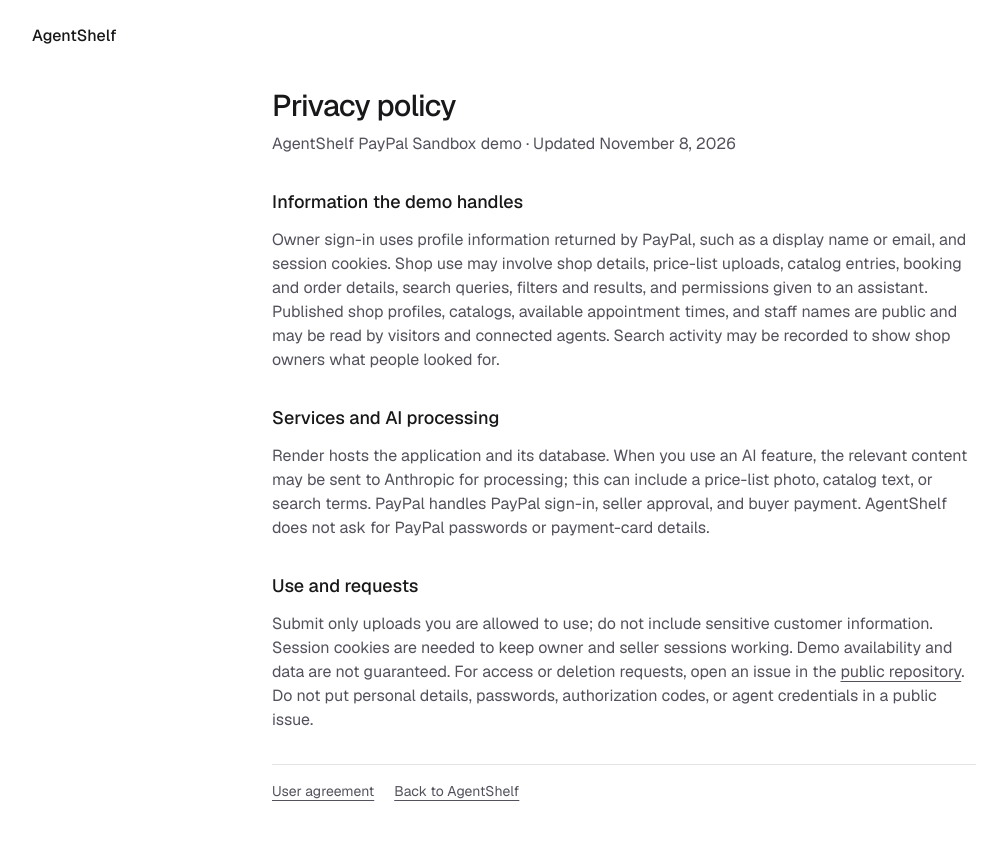
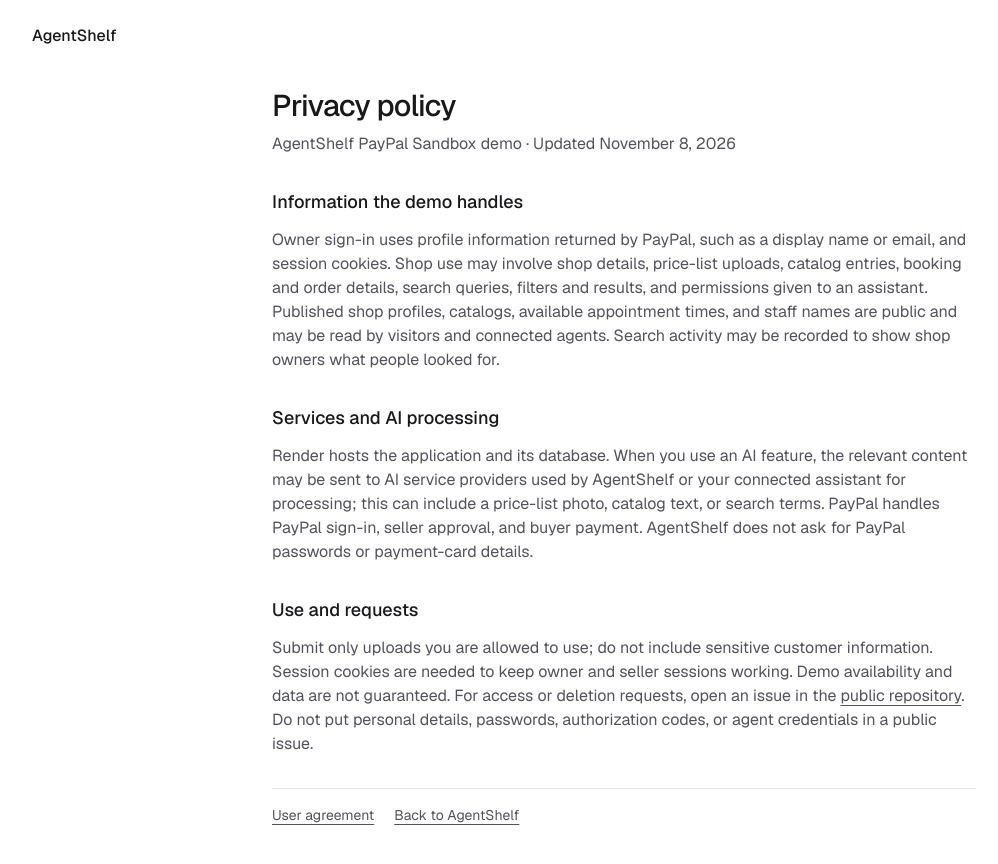
Before and after one commit to ever-guild/AgentShelf, a Next.js app: page /privacy in a window 1280 px wide. Shown: the whole page, without its empty margins (16-1014 px from the left). Before the commit the page ends 841 px from the top, so only its background shows below. Built offline with nearby package versions, Linux system fonts and the light colour scheme.

Commit message:
docs(privacy): cover AI providers and connected assistants
Refs: #45

```diff
--- a/src/app/privacy/page.tsx
+++ b/src/app/privacy/page.tsx
@@ -30,7 +30,7 @@ export default function PrivacyPage() {
         <section className="flex flex-col gap-3">
           <h2 className="text-lg font-medium">Services and AI processing</h2>
           <p className={quiet}>
-            Render hosts the application and its database. When you use an AI feature, the relevant content may be sent to Anthropic for processing; this can include a price-list photo, catalog text, or search terms. PayPal handles PayPal sign-in, seller approval, and buyer payment. AgentShelf does not ask for PayPal passwords or payment-card details.
+            Render hosts the application and its database. When you use an AI feature, the relevant content may be sent to AI service providers used by AgentShelf or your connected assistant for processing; this can include a price-list photo, catalog text, or search terms. PayPal handles PayPal sign-in, seller approval, and buyer payment. AgentShelf does not ask for PayPal passwords or payment-card details.
           </p>
         </section>
 
```
Also changed, not shown: 1 other file (tests, documents, lock files or other folders).
